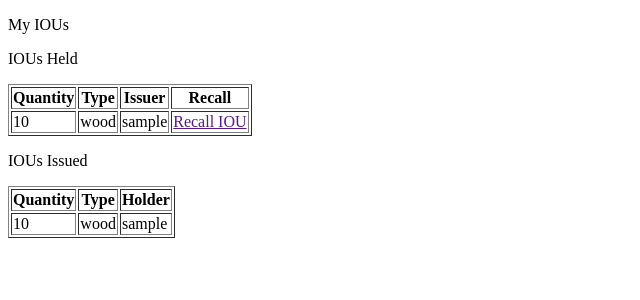
After one commit to sclabs/shk, a Django app: page /contracts/ious/ in a window 1280 px wide. The commit adds this page. Shown: the top 300 px of the page, without its empty margins (0-640 px from the left). Run offline with Django 3.2, Linux system fonts and the light colour scheme; a user stored in the database is signed in; tables that the repository leaves empty hold one stand-in row (values such as "Sample post").

Commit message:
general cleanup and added ious page

```diff
--- a/contracts/templates/exchange.html
+++ b/contracts/templates/exchange.html
@@ -13,9 +13,9 @@
 {% if contracts %}
 <table border="1">
   <tr>
-    <th>Offering</td>
-    <th>For</td>
-    <th>Accept</td>
+    <th>Offering</th>
+    <th>For</th>
+    <th>Accept</th>
   </tr>
   {% for contract in contracts %}
   <tr>
--- /dev/null
+++ b/contracts/templates/ious.html
@@ -0,0 +1,53 @@
+{% extends "base.html" %}
+
+{% block title %}shk - my IOUs{% endblock %}
+
+{% block content %}
+
+<p>My IOUs</p>
+
+<p>IOUs Held</p>
+
+{% if iousHeld %}
+<table border="1">
+  <tr>
+    <th>Quantity</th>
+    <th>Type</th>
+    <th>Issuer</th>
+    <th>Recall</th>
+  </tr>
+  {% for iou in iousHeld %}
+  <tr>
+    <td>{{ iou.qty }}</td>
+    <td>{{ iou.type }}</td>
+    <td>{{ iou.issuer }}</td>
+    <td><a href="">Recall IOU</a></td>
+  </tr>
+  {% endfor %}
+</table>
+{% else %}
+<p>You currently hold no IOUs.</p>
+{% endif %}
+
+<p>IOUs Issued</p>
+
+{% if iousIssued %}
+<table border="1">
+  <tr>
+    <th>Quantity</th>
+    <th>Type</th>
+    <th>Holder</th>
+  </tr>
+  {% for iou in iousIssued %}
+  <tr>
+    <td>{{ iou.qty }}</td>
+    <td>{{ iou.type }}</td>
+    <td>{{ iou.holder }}</td>
+  </tr>
+  {% endfor %}
+</table>
+{% else %}
+<p>You currently have no IOUs outstanding.</p>
+{% endif %}
+
+{% endblock %}
--- a/contracts/urls.py
+++ b/contracts/urls.py
@@ -2,6 +2,6 @@ from django.conf.urls.defaults import *
 
 urlpatterns = patterns('contracts.views',
     url(r'^exchange/$', 'exchange'),
-    #url(r'^ious/$', 'IOUs'),
+    url(r'^ious/$', 'IOUs'),
     #url(r'^contracts/$', 'contracts'),
 )
--- a/contracts/views.py
+++ b/contracts/views.py
@@ -1,4 +1,4 @@
-from .models import ExchangeContract, Bundle
+from .models import ExchangeContract, Bundle, IOU
 from django.shortcuts import render_to_response
 from django.contrib.auth.decorators import login_required
 
@@ -15,13 +15,7 @@ from django.contrib.auth.decorators import login_required
 @login_required
 def exchange(request):
     # get all the contracts
-    #contracts = []
-    try:
-        #contracts.append(ExchangeContract.objects.get())
-        contracts = ExchangeContract.objects.all()
-    except ExchangeContract.DoesNotExist:
-        contracts = None
-        return render_to_response('exchange.html', locals())
+    contracts = ExchangeContract.objects.all()
 
     # dictionaries that map contracts to lists of bundles
     sendBundles = {}
@@ -37,8 +31,17 @@ def exchange(request):
                 sendBundles[contract.id].append(bundle)
             else:
                 receiveBundles[contract.id].append(bundle)
+
     return render_to_response('exchange.html', locals())
 
-#def IOUs(request):
+@login_required
+def IOUs(request):
+    # get all the IOUs held by the user
+    iousHeld = IOU.objects.filter(holder=request.user)
+
+    # get all the IOUs issued by the user
+    iousIssued = IOU.objects.filter(issuer=request.user)
+
+    return render_to_response('ious.html', locals())
 
 #def contracts(request):
```
